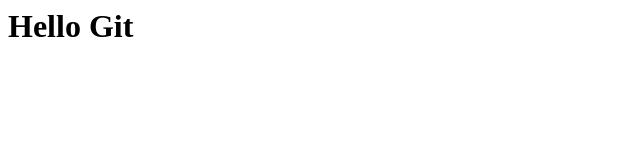
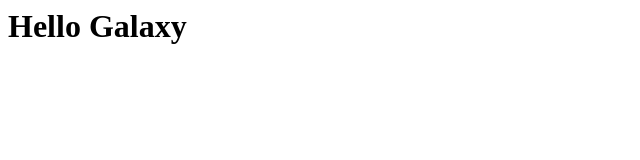
Before and after one commit to akumar2408/intermediate-git-practice, a plain HTML site: page index.html in a window 1280 px wide. Shown: the whole page, without its empty margins (0-640 px from the left). Drawn offline with Linux system fonts and the light colour scheme.

Commit message:
fix: cosmic greeting

```diff
--- a/index.html
+++ b/index.html
@@ -1 +1 @@
-<h1>Hello Git</h1>
+<h1>Hello Galaxy</h1>
```
